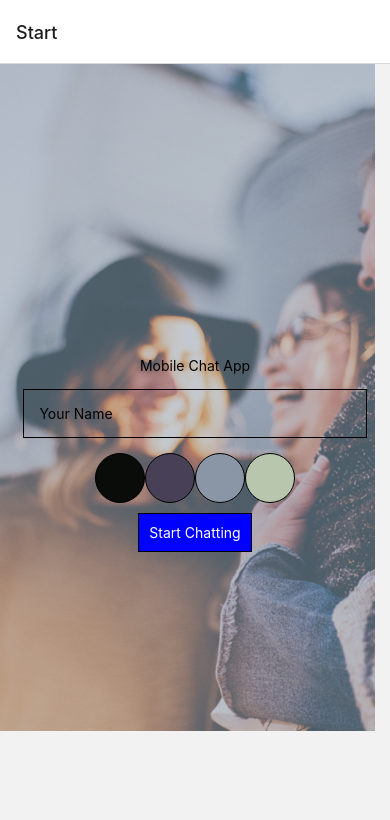
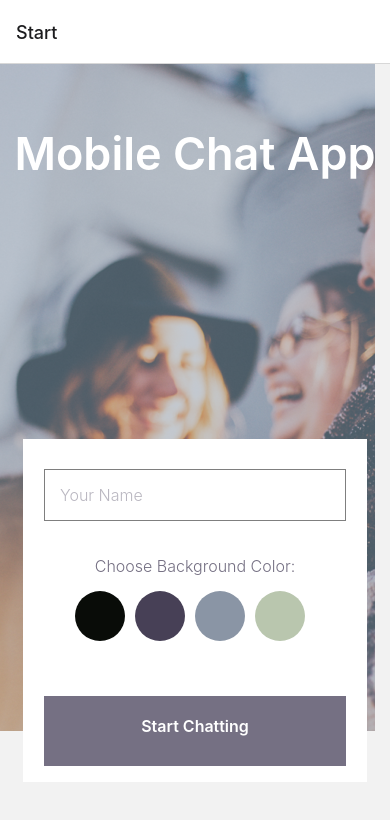
Before and after one commit to AnthonyTran1/mobile-chat-app, a React Native app: screen /Start in a window 390 px wide. Shown: the top 820 px of the page. Built offline with nearby package versions, Linux system fonts and the light colour scheme.

Commit message:
If applied, commit updates Start.js

```diff
--- a/components/Start.js
+++ b/components/Start.js
@@ -21,15 +21,24 @@ const Start = ({ navigation }) => {
       resizeMode="cover"
       style={[styles.image, styles.container]}
     >
-      <Text>Mobile Chat App</Text>
+      <Text style={styles.appTitle}>Mobile Chat App</Text>
 
+      <View
+        style={{
+          width: "88%",
+          height: "44%",
+          backgroundColor: "#FFFFFF",
+          justifyContent: "center",
+          alignItems: "center",
+        }}
+      >
         <TextInput
           style={styles.textInput}
           value={name}
           onChangeText={setName}
           placeholder="Your Name"
         />
-
+        <Text style={styles.chooseBGColor}>Choose Background Color:</Text>
         <View style={[styles.backgroundContainer]}>
           <TouchableOpacity
             style={[styles.backgroundColor, styles.color1]}
@@ -50,6 +59,7 @@ const Start = ({ navigation }) => {
         </View>
 
         <TouchableOpacity
+          style={[styles.chattingButton]}
           onPress={() =>
             navigation.navigate("Chat", {
               name: name,
@@ -57,8 +67,9 @@ const Start = ({ navigation }) => {
             })
           }
         >
-        <Text style={[styles.chattingButton]}>Start Chatting</Text>
+          <Text style={styles.startChatting}>Start Chatting</Text>
         </TouchableOpacity>
+      </View>
     </ImageBackground>
   );
 };
@@ -69,9 +80,17 @@ const styles = StyleSheet.create({
     justifyContent: "center",
     alignItems: "center",
   },
+  appTitle: {
+    fontSize: 45,
+    fontWeight: 600,
+    color: "#FFFFFF",
+    marginBottom: "66%",
+  },
   backgroundContainer: {
     flexDirection: "row",
-    justifyContent: "center",
+    justifyContent: "right",
+    paddingTop: 15,
+    paddingBottom: 35,
   },
   image: {
     flex: 1,
@@ -83,15 +102,20 @@ const styles = StyleSheet.create({
     borderWidth: 1,
     marginTop: 15,
     marginBottom: 15,
+    fontSize: 16,
+    fontWeight: 300,
+    color: "#757083",
+    opacity: 0.5,
   },
   backgroundColor: {
-    borderWidth: 1,
-    alignItems: "center",
+    // borderWidth: 1,
+    // alignItems: "center",
     backgroundColor: "#DDDDDD",
     padding: 10,
     width: 50,
     height: 50,
     borderRadius: 25,
+    marginRight: 10,
   },
   color1: {
     backgroundColor: "#090C08",
@@ -106,12 +130,24 @@ const styles = StyleSheet.create({
     backgroundColor: "#B9C6AE",
   },
   chattingButton: {
-    marginTop: 10,
-    padding: 10,
-    borderWidth: 1,
-    borderBlockColor: "black",
-    backgroundColor: "blue",
+    marginTop: 20,
+    width: "88%",
+    height: 70,
+    backgroundColor: "#757083",
+  },
+
+  startChatting: {
+    fontSize: 16,
+    fontWeight: 600,
     color: "#FFFFFF",
+    textAlign: "center",
+    paddingTop: 20,
+  },
+  chooseBGColor: {
+    paddingTop: 20,
+    fontSize: 16,
+    fontWeight: 300,
+    color: "#757083",
   },
 });
 
```
Lines whose indentation alone changed are shown as unchanged.
